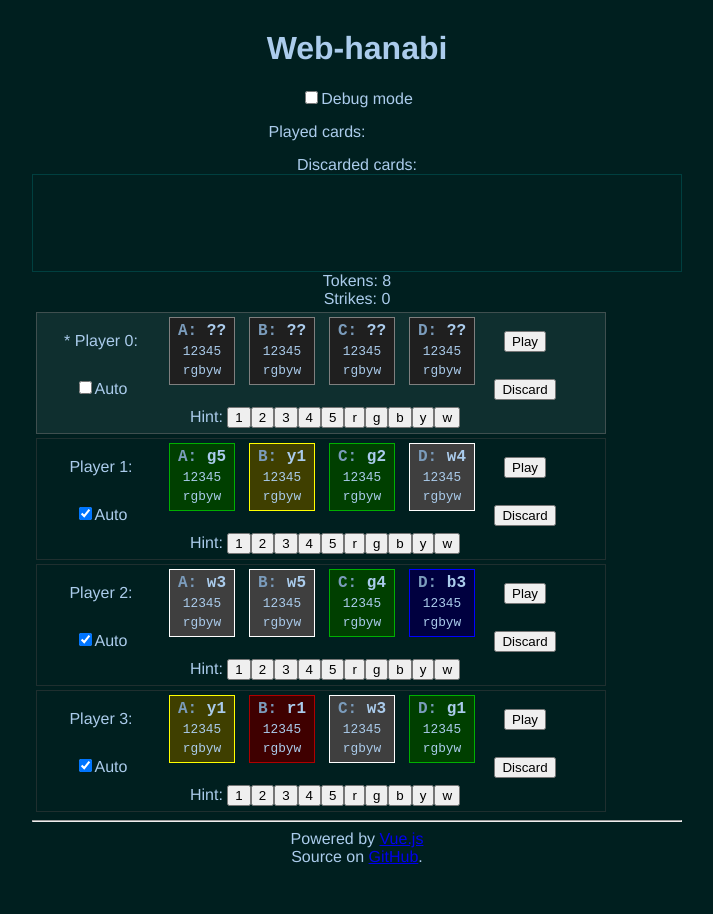
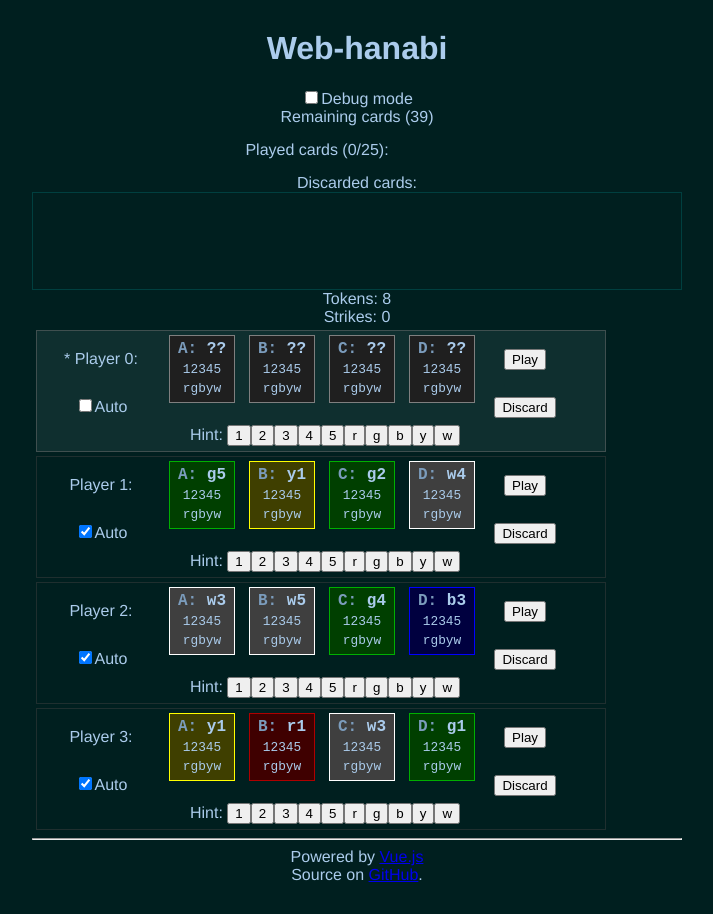
Before and after one commit to msakuta/web-hanabi, a Vue app: page / in a window 1280 px wide. Shown: the whole page, without its empty margins (283-996 px from the left). Built offline with nearby package versions, Linux system fonts and the light colour scheme; the HTML template or start-up script is replaced by a standard one.

Commit message:
Show number of remaining cards and played cards

```diff
--- a/src/components/WebHanabi.vue
+++ b/src/components/WebHanabi.vue
@@ -2,14 +2,17 @@
   <label>
     <input type="checkbox" v-model="debugMode">Debug mode
   </label>
-  <div v-if="debugMode">
-    Remaining cards:
-    <span v-for="(card, cidx) in cards" :key="cidx" :class="['card', card.getClass()]">
-      {{card.toString()}}
-    </span>
+  <div>
+    Remaining cards ({{cards.length}})
+    <template v-if="debugMode">
+      :
+      <span v-for="(card, cidx) in cards" :key="cidx" :class="['card', card.getClass()]">
+        {{card.toString()}}
+      </span>
+    </template>
   </div>
   <div>
-    Played cards:
+    Played cards ({{playedCards.reduce((count, cards) => count + cards.length, 0)}}/25):
     <span v-for="(cards, cidx) in playedCards" :key="cidx" :class="['card', cards.length ? cards[cards.length-1].getClass() : '']">
       {{cards.length ? cards[cards.length-1].toString() : ''}}
     </span>
```
